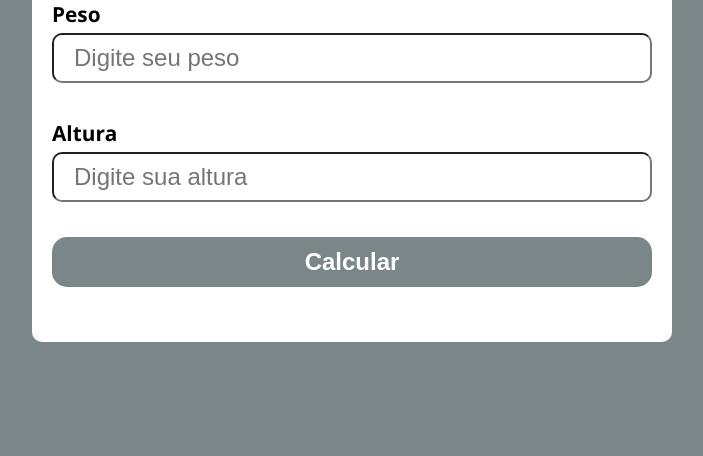
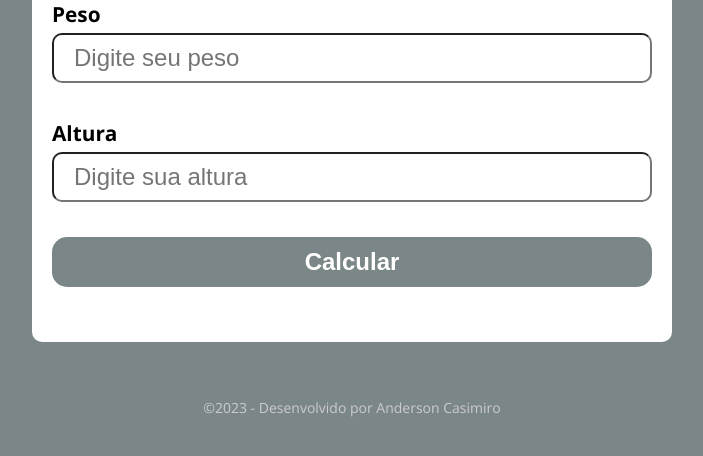
Before and after one commit to cassgkn/imc_calculator, a plain HTML site: page index.html in a window 1280 px wide. Shown: the part 154-610 px from the top of the page, without its empty margins (288-991 px from the left). Drawn offline with nearby package versions, Linux system fonts and the light colour scheme.

Commit message:
inserido footer

```diff
--- a/assets/styles.css
+++ b/assets/styles.css
@@ -67,6 +67,12 @@ form button:hover {
   color:blue;
 }
 
+footer {
+  text-align: center;
+  color: #ccc;
+  font-size: 14px;
+}
+
 .paragrafo-resultado, .bad {
     background: rgb(109, 255, 182);
     padding: 10px 20px;
--- a/index.html
+++ b/index.html
@@ -20,6 +20,9 @@
         </form>
         <div id="resultado"></div>
     </section>
+    <footer>
+        <p>&copy2023 - Desenvolvido por Anderson Casimiro</p>
+    </footer>
 
     <script src="./assets/main.js"></script>
 </body>
```
